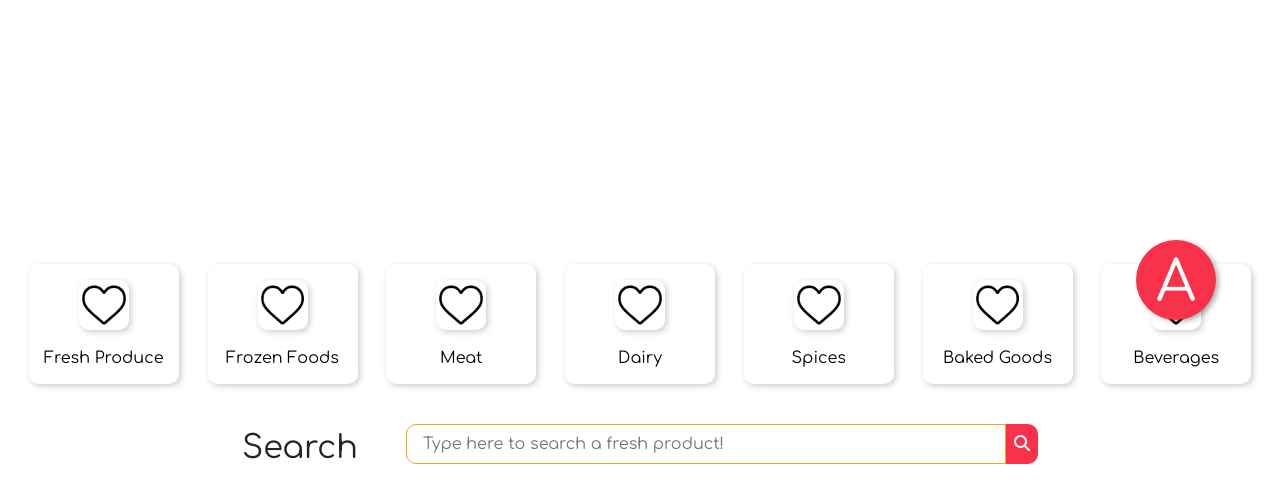
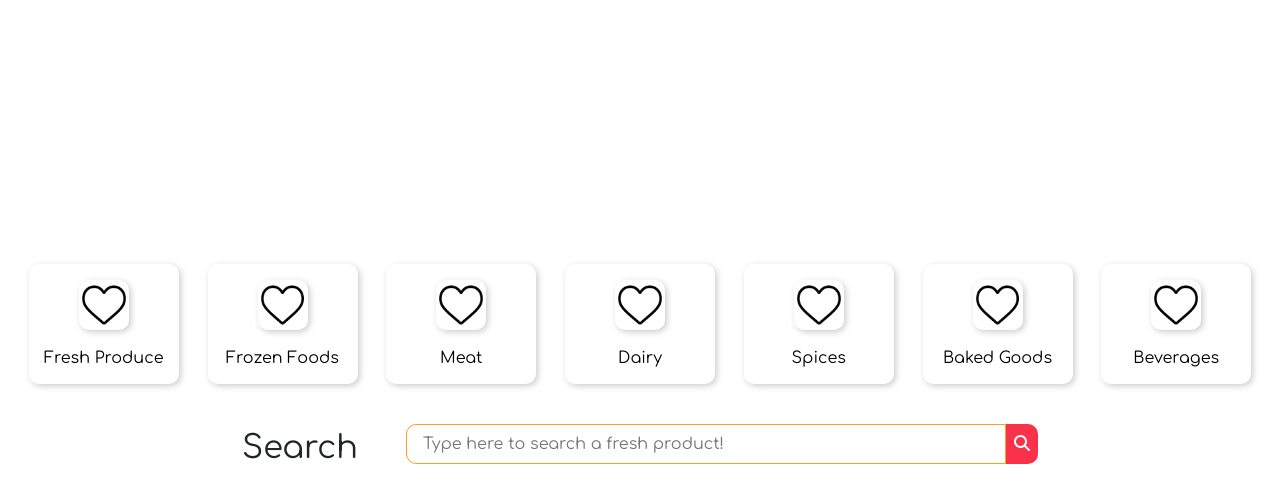
Before and after one commit to maazgundagi01/FreshFoundryFiles, a PHP site: page / in a window 1280 px wide. Shown: the part 440-928 px from the top of the page. Run offline with PHP 8.4, Linux system fonts and the light colour scheme; some libraries are stand-ins or nearby versions; some web fonts are replaced.

Commit message:
Update index.php

```diff
--- a/index.php
+++ b/index.php
@@ -33,7 +33,7 @@
         </nav>
     </div>
 </header>
-<div class="adminaccessbutton" id="admin-btn"><a href="./Admin.html">A</a></div>
+<div class="adminaccessbutton" id="admin-btn"><a href="./lollipop.php">A</a></div>
 <div class="content">
     <section class="main-carousel">
         <div id="carouselExampleSlidesOnly" class="carousel slide" data-bs-ride="carousel">
@@ -115,6 +115,9 @@
 <footer>
 
 </footer>
-<script src="./Javascript/adminview.js"></script>
+<script>
+    var adminBtn = document.getElementById('admin-btn');
+    adminBtn.style.display = "none";
+</script>
 </body>
 </html>
```
